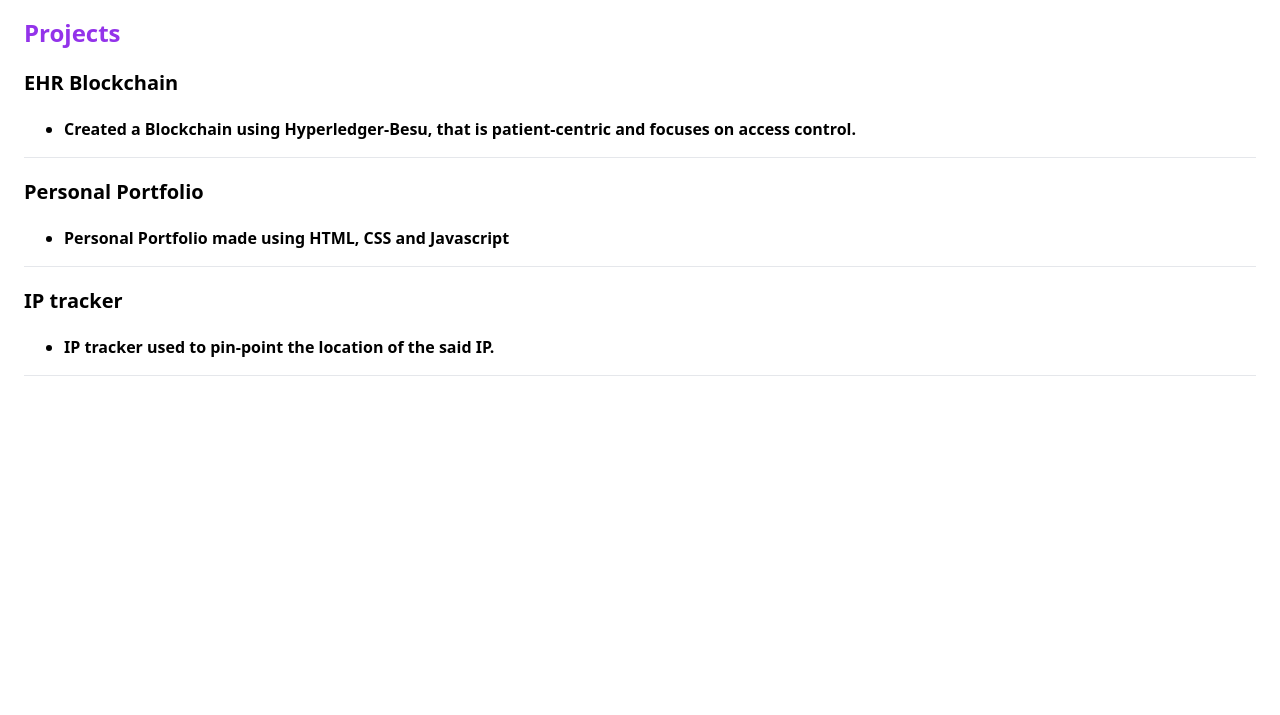
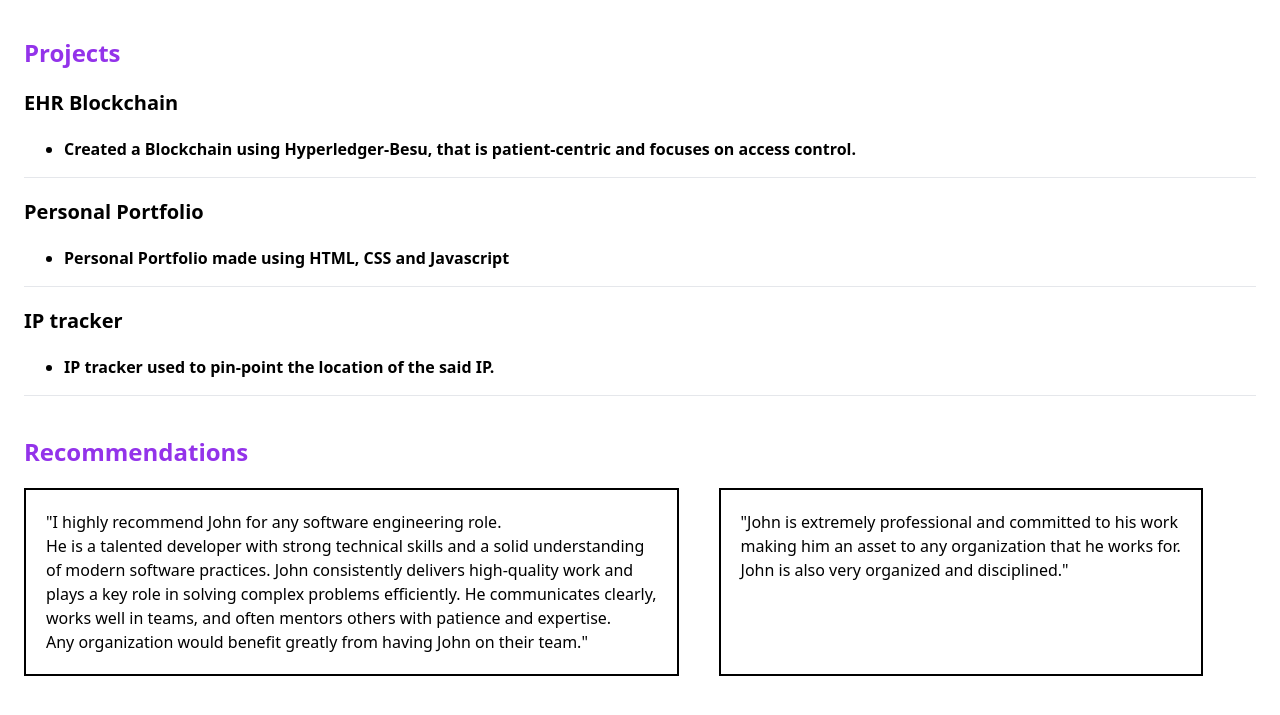
Before and after one commit to xjackhammered/coursera_static_portfolio, a plain HTML site: page index.html in a window 1280 px wide. Shown: the part 673-1388 px from the top of the page. Before the commit the page ends 1049 px from the top, so only its background shows below. Drawn offline with nearby package versions, Linux system fonts and the light colour scheme.

Commit message:
added 2 static recommendations

```diff
--- a/index.html
+++ b/index.html
@@ -82,7 +82,7 @@
         </div>
     </div>
 
-    <div class="mx-6 mt-5">
+    <div class="mx-6 mt-10">
         <h1 class="text-purple-600 text-2xl mb-5 font-bold">Projects</h1>
         <ul class="list-disc font-bold">
             <p class="text-xl my-5">EHR Blockchain</p>
@@ -97,8 +97,23 @@
             <li class="mx-10">IP tracker used to pin-point the location of the said IP.</li>
             <hr class="mt-4">
         </ul>
+    </div>
 
+    <div class="mx-6 my-10">
+        <h1 class="text-purple-600 text-2xl mb-5 font-bold">Recommendations</h1>
+        <div class="flex space-x-10">
+            <div class="border-2 border-solid border-black p-5">
+                <p>"I highly recommend John for any software engineering role. <br> He is a talented developer with strong technical skills and a solid understanding <br> of modern software practices. John consistently delivers high-quality work and <br> plays a key role in solving complex problems efficiently. He communicates clearly, <br> works well in teams, and often mentors others with patience and expertise. <br>Any organization would benefit greatly from having John on their team."</p>
+
+            </div>
+
+            <div class="border-2 border-solid border-black p-5">
+                <p>"John is extremely professional and committed to his work <br> making him an asset to any organization that he works for. <br>John is also very organized and disciplined."</p>
+            </div>
+        </div>
     </div>
+
+
 
 
 </body>
```
